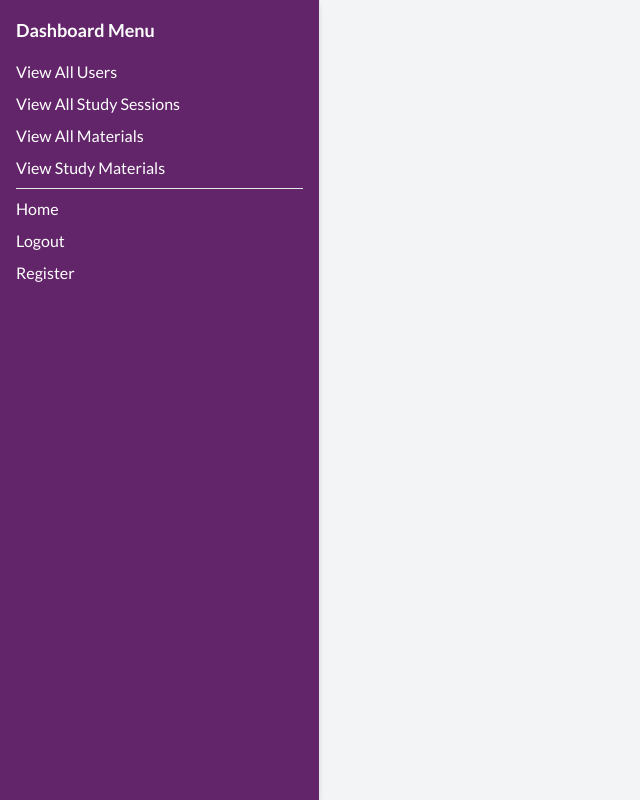
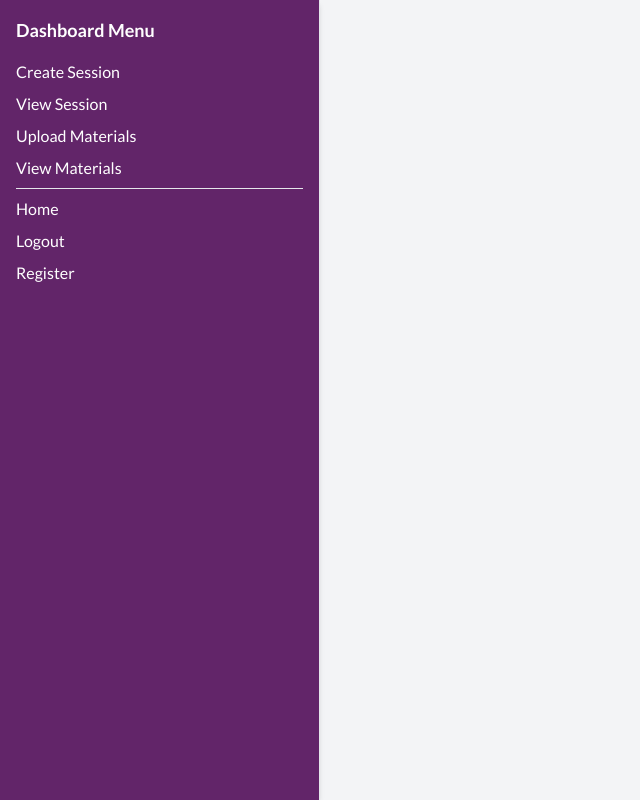
Before and after one commit to rabayasultana/12-collaborative-study-platform, a React (Vite) app: page /dashboard in a window 1280 px wide. Shown: the whole page, without its empty margins (0-640 px from the left). Built offline with nearby package versions, Linux system fonts and the light colour scheme; no server answers; sample sign-in values are in the browser's storage.

Commit message:
dashboard started

```diff
--- a/src/Layout/Dashboard.jsx
+++ b/src/Layout/Dashboard.jsx
@@ -1,7 +1,8 @@
 import {  NavLink, Outlet, } from "react-router-dom";
 
 const Dashboard = () => {
-    const isAdmin = true;
+    const isAdmin = false;
+    const isStudent = false;
     return (
         <div>
             <div className="min-h-screen bg-gray-100">
@@ -27,12 +28,8 @@ const Dashboard = () => {
               View All Materials
               </NavLink>
             </li>
-            <li>
-              <NavLink to="materials" className="hover:underline">
-              View Study Materials
-              </NavLink>
-            </li>
-            </> : <>
+            </> :
+            isStudent? <>
             <li>
               <NavLink to="view-sessions" className="hover:underline">
                 View Booked Sessions
@@ -51,6 +48,27 @@ const Dashboard = () => {
             <li>
               <NavLink to="materials" className="hover:underline">
               View Study Materials
+              </NavLink>
+            </li>
+            </> : <>
+            <li>
+              <NavLink to="/dashboard/createSession" className="hover:underline">
+                Create Session
+              </NavLink>
+            </li>
+            <li>
+              <NavLink to="/dashboard/viewSession" className="hover:underline">
+                View Session
+              </NavLink>
+            </li>
+            <li>
+              <NavLink to="/dashboard/uploadMaterials" className="hover:underline">
+              Upload Materials
+              </NavLink>
+            </li>
+            <li>
+              <NavLink to="/dashboard/viewMaterials" className="hover:underline">
+              View Materials
               </NavLink>
             </li>
             </>
--- a/src/Routes/Routes.jsx
+++ b/src/Routes/Routes.jsx
@@ -65,6 +65,7 @@ export const router = createBrowserRouter([
           path: 'viewMaterials',
           element: <ViewMaterials></ViewMaterials>
         },
+        // admin
         {
           path: 'viewAllSessions',
           element: <ViewAllSession></ViewAllSession>
--- a/src/pages/Dashboard/Tutor/ViewMaterials/ViewMaterials.jsx
+++ b/src/pages/Dashboard/Tutor/ViewMaterials/ViewMaterials.jsx
@@ -13,8 +13,9 @@ const ViewMaterials = () => {
   useEffect(() => {
     if (user?.email) {
       axiosSecure
-        .get(`/materials?tutorEmail=${user.email}`)
+        .get(`/tutorMaterials?email=${user.email}`)
         .then((res) => {
+            console.log(res.data);
           setMaterials(res.data);
         })
         .catch((err) => {
```
